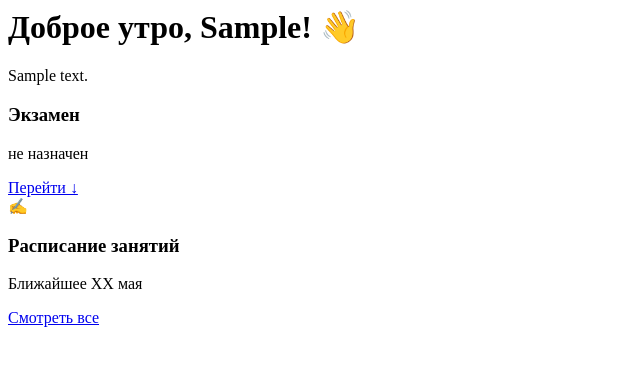
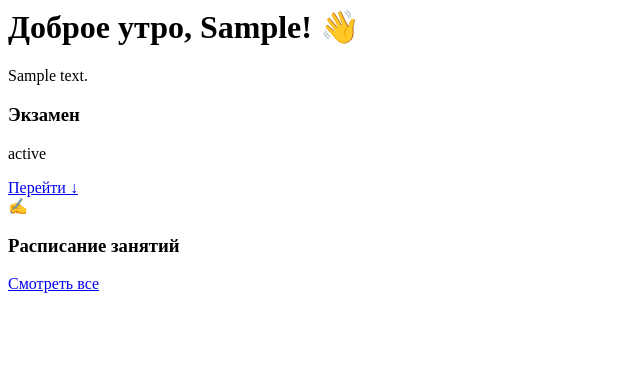
Before and after one commit to kushedow/volna-app, a FastAPI app: template src/templates/sections/status.html in a window 1280 px wide. Shown: the top 366 px of the page, without its empty margins (0-640 px from the left). Run offline with FastAPI, Linux system fonts and the light colour scheme; the template is opened without the code that fills it: most values are stand-ins (such as "Sample title", 1, 10 or a date in 2020); parts of the project's set-up code (start-up, migrations or seed data) failed here and were passed over.

Commit message:
fix exam status

```diff
--- a/src/models/customer.py
+++ b/src/models/customer.py
@@ -79,6 +79,7 @@ class Customer(BaseModel):
 
     def set_uploads(self, uploads: list[UploadedDocument]):
         """Sets uploaded status info for basic and extra uploads"""
+
         for upload in uploads:
             # Если дополнительный документ
             if upload.is_extra:
--- a/src/templates/sections/status.html
+++ b/src/templates/sections/status.html
@@ -22,7 +22,7 @@
         <div class="flex justify-between">
           <div>
                 <h3 class="font-medium">Документы</h3>
-                <p class="text-gray-600">{{customer.docs_completed_count}}/{{customer.docs_total_count}} собрано</p>
+                <p class="text-gray-600">Х/Х собрано</p>
                 <a href="#customer__docs" class="text-[#7FD1C5]">Перейти ↓</a>
           </div>
           <span class="text-5xl">👩‍⚕️</span>
@@ -34,7 +34,9 @@
         <div class="flex justify-between">
             <div>
                  <h3 class="font-medium">Экзамен</h3>
-                 <p class="text-gray-600">не назначен</p>
+
+                 <p class="text-gray-600">{{ customer.exam_status }}</p>
+
                  <a href="#customer__exams" class="text-[#7FD1C5]">Перейти ↓</a>
             </div>
             <span class="text-5xl">✍️</span>
@@ -59,10 +61,9 @@
         <div class="flex justify-between">
           <div>
               <h3 class="font-medium">Расписание занятий</h3>
-              <p class="text-gray-500">Ближайшее ХХ мая</p>
+              {# <p class="text-gray-500">Ближайшее ХХ мая</p> #}
               <a href="/events/{{ amo_id }}" class="text-[#7FD1C5]">Смотреть все</a>
           </div>
-
         </div>
       </div>
 
```
